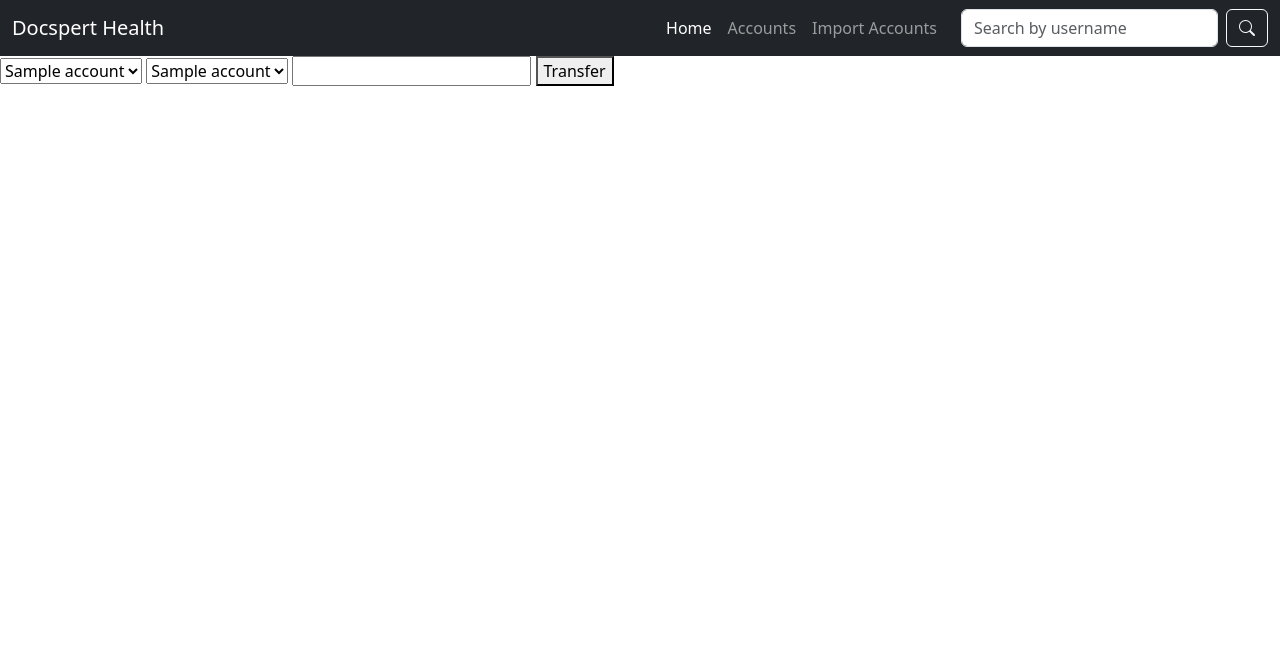
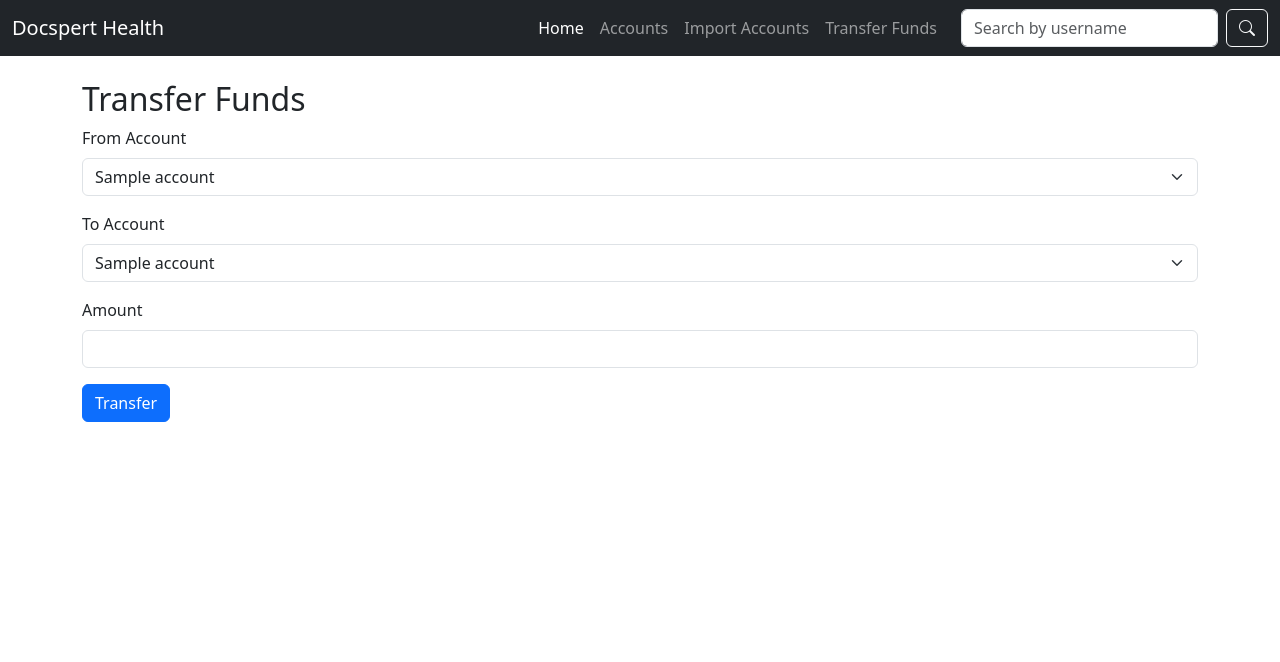
Before and after one commit to Omarkhaled711/Docspert-Health-Django-Task, a Django app: template account_transfer/accounts/templates/accounts/transfer.html in a window 1280 px wide. Shown: the top 662 px of the page. Run offline with Django 5.2, Linux system fonts and the light colour scheme; the template is opened without the code that fills it: most values are stand-ins (such as "Sample title", 1, 10 or a date in 2020).

Commit message:
edited base and trasfer templates

```diff
--- a/account_transfer/accounts/templates/accounts/transfer.html
+++ b/account_transfer/accounts/templates/accounts/transfer.html
@@ -1,21 +1,35 @@
 {% extends 'base.html' %}
 
-{% block title %}Transfer Funds{% endblock %}
 
 {% block content %}
+<div class="container mt-4">
+    <h2>Transfer Funds</h2>
     <form method="POST">
         {% csrf_token %}
-    <select name="from_account">
+        <div class="mb-3">
+            <label for="from_account" class="form-label">From Account</label>
+            <select name="from_account" id="from_account" class="form-select" required>
                 {% for account in accounts %}
                     <option value="{{ account.id }}">{{ account.name }}</option>
                 {% endfor %}
             </select>
-    <select name="to_account">
+        </div>
+
+        <div class="mb-3">
+            <label for="to_account" class="form-label">To Account</label>
+            <select name="to_account" id="to_account" class="form-select" required>
                 {% for account in accounts %}
                     <option value="{{ account.id }}">{{ account.name }}</option>
                 {% endfor %}
             </select>
-    <input type="number" name="amount" required>
-    <button type="submit">Transfer</button>
+        </div>
+
+        <div class="mb-3">
+            <label for="amount" class="form-label">Amount</label>
+            <input type="number" name="amount" id="amount" class="form-control" required>
+        </div>
+
+        <button type="submit" class="btn btn-primary">Transfer</button>
     </form>
+</div>
 {% endblock %}
--- a/account_transfer/templates/base.html
+++ b/account_transfer/templates/base.html
@@ -30,6 +30,9 @@
                     <li class="nav-item">
                         <a class="nav-link" href="{% url 'import_accounts' %}">Import Accounts</a>
                     </li>
+                    <li class="nav-item">
+                        <a class="nav-link" href="{% url 'transfer_funds' %}">Transfer Funds</a>
+                    </li>
                 </ul>
                 <!-- Search Bar with Icon -->
                 <form class="d-flex ms-3" method="GET" action="{% url 'account_list' %}">
```
Lines whose indentation alone changed are shown as unchanged.
